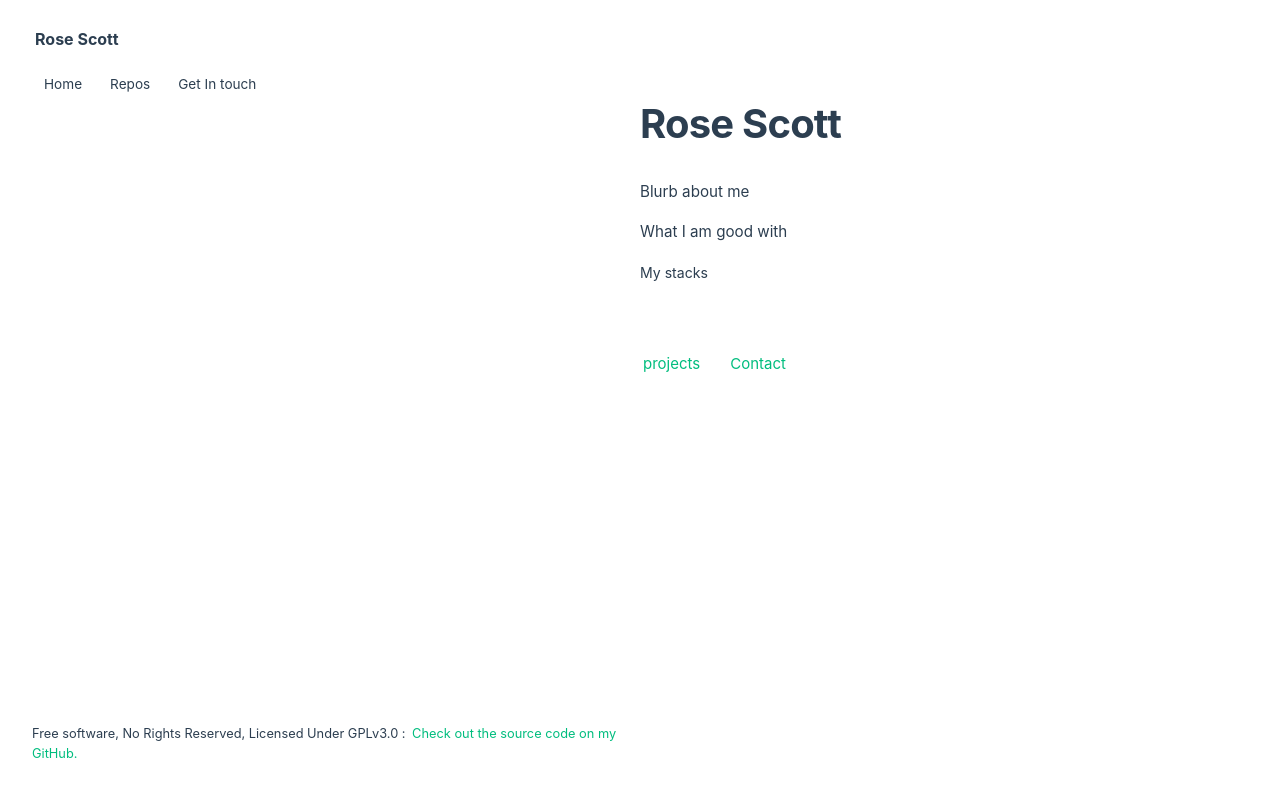
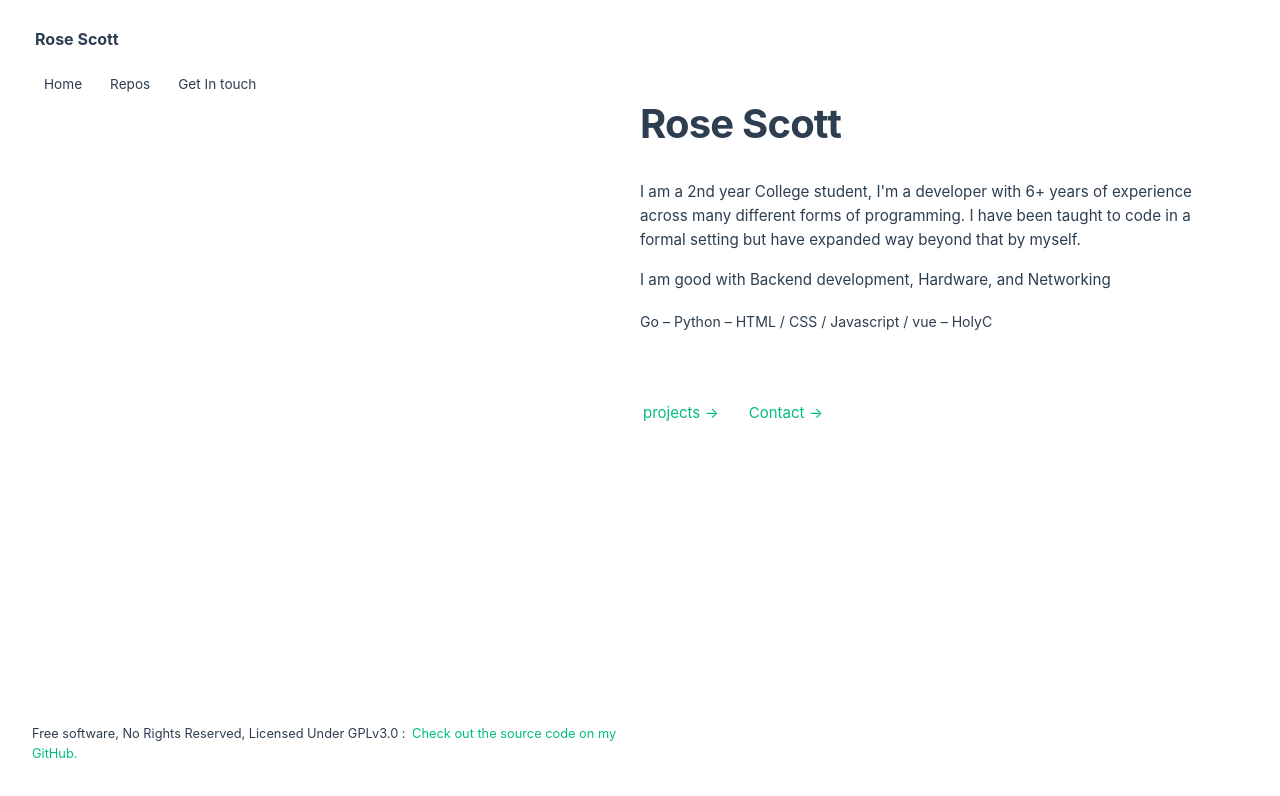
Before and after one commit to Snowman-scott/Snowman-scott.github.io, a Vue app: page / in a window 1280 px wide. Shown: the top 796 px of the page. Built offline with nearby package versions, Linux system fonts and the light colour scheme.

Commit message:
UPD: summin

```diff
--- a/src/views/HomeView.vue
+++ b/src/views/HomeView.vue
@@ -5,15 +5,16 @@
     <section class="hero">
       <h1 class="hero-title">Rose Scott</h1>
       <p class="hero-desc">
-        Blurb about me
+        I am a 2nd year College student, I'm a developer with 6+ years of experience across many different forms of programming.
+        I have been taught to code in a formal setting but have expanded way beyond that by myself.
       </p>
-      <p class="hero-desc">What I am good with</p>
+      <p class="hero-desc">I am good with Backend development, Hardware, and Networking</p>
       <p class="hero-stack">
-        My stacks
+        Go  &ndash;  Python  &ndash;  HTML / CSS / Javascript / vue  &ndash;  HolyC
       </p>
       <div class="hero-links">
-        <a href="#/projects" class="hero-links">projects</a>
-        <a href="#/contact" class="hero-links">Contact</a>
+        <a href="#/projects" class="hero-links">projects &rarr;</a>
+        <a href="#/contact" class="hero-links">Contact &rarr;</a>
       </div>
     </section>
   </div>
```
Also changed, not shown: src/views/ContactView.vue (+19 -0 lines).
